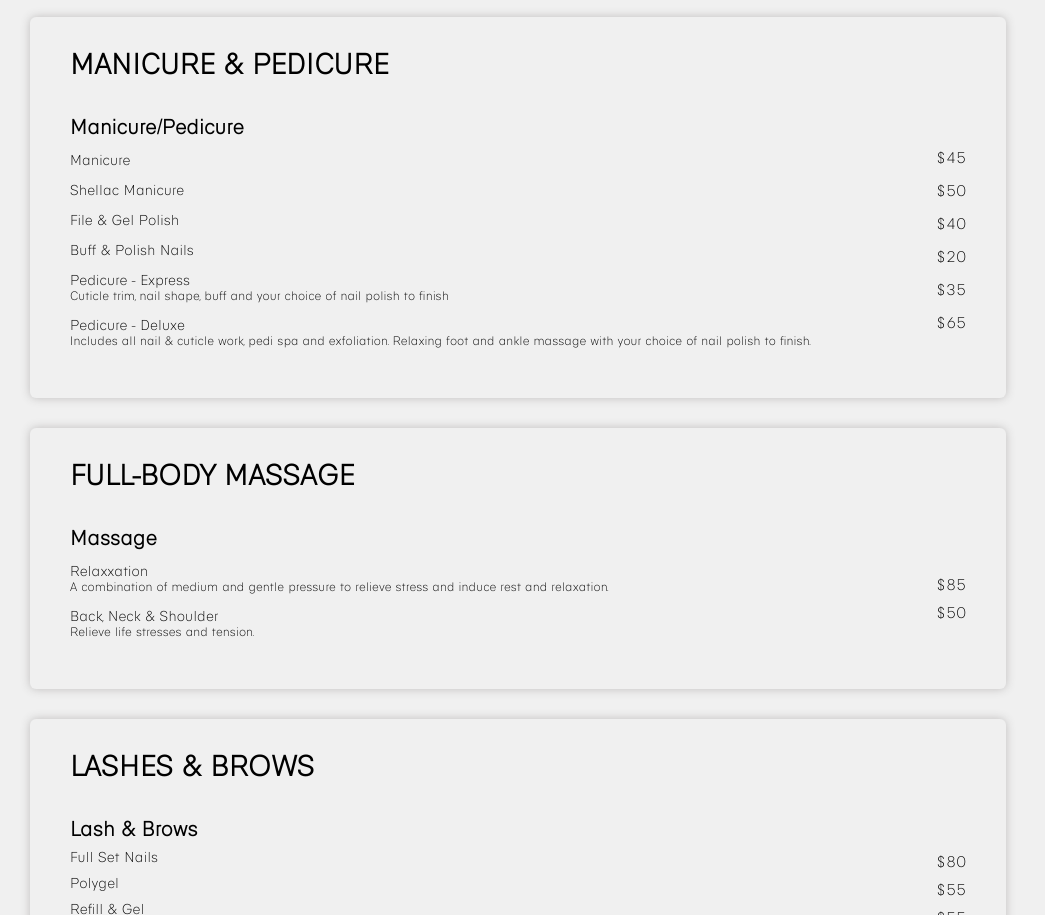
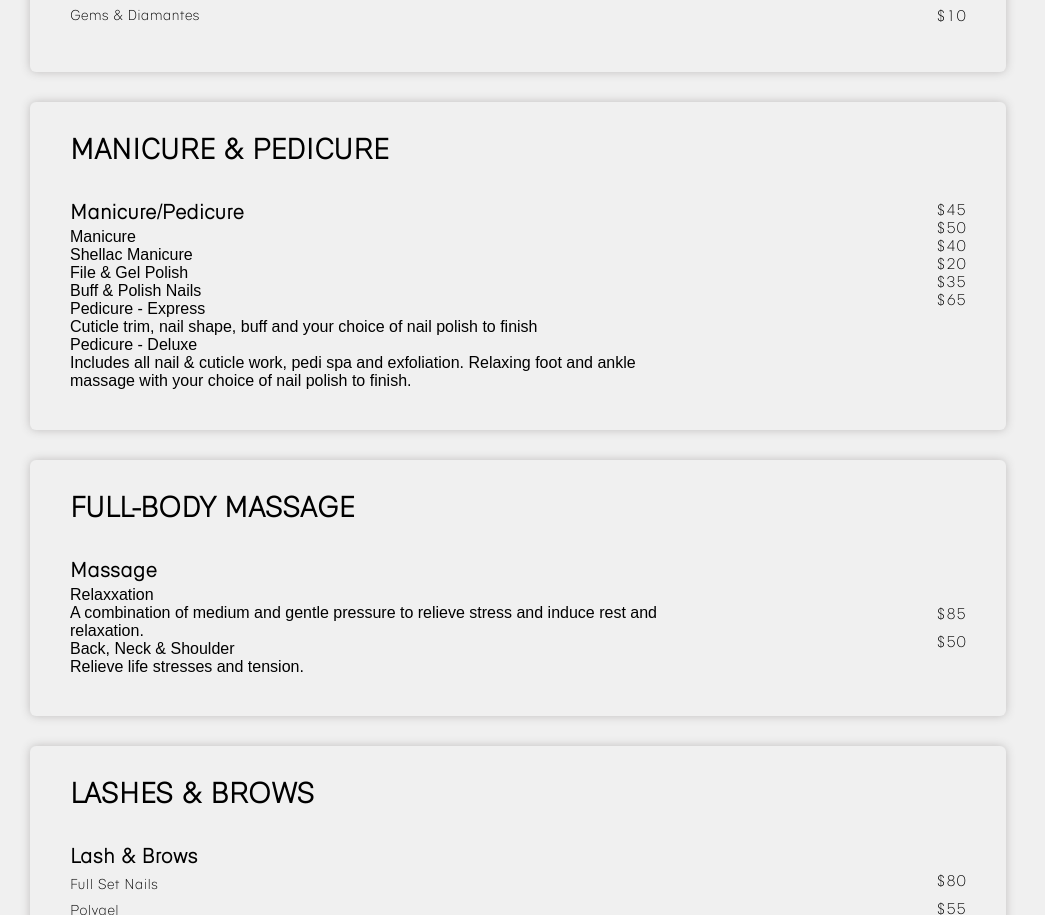
Before and after one commit to prashna08/Bebeautiful, a plain HTML site: page pricing.html in a window 1280 px wide. Shown: the part 2516-3431 px from the top of the page, without its empty margins (0-1045 px from the left). Drawn offline with Linux system fonts and the light colour scheme; a web font is replaced by a local one.

Commit message:
Add files via upload

```diff
--- a/index.css
+++ b/index.css
@@ -607,6 +607,7 @@ header .nav-bar{
 }
 .price-section .detail .name{
     margin-bottom: 10px;
+    width: 70%;
 }
 .price-section .detail .paragraph{
     font-size: 14px;
@@ -639,28 +640,6 @@ header .nav-bar{
     gap: 10px;
     width: 100px;
     align-items: end;
-}
-.price-section .detail .paragraph-mani{
-    font-family: gonero;
-    font-size: 12px;
-    margin-top: 0px;
-    margin-bottom: 10px;
-}
-.price-section .detail .paragraph-pedi{
-    font-family: gonero;
-    font-size: 14px;
-    margin-top: 13px;
-
-}
-.price-section .detail .money-mani{
-    display: flex;
-    justify-content:center;
-    flex-direction: column;
-    gap: 10px
-}
-.price-section .detail .money-mani .price{
-    justify-content: center;
-    margin-bottom: 5px;
 }
 .price-section .button{
     display: flex;
```
